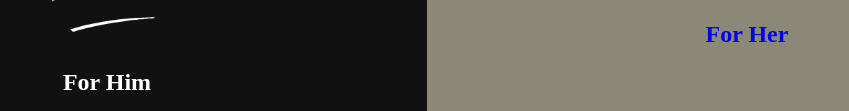
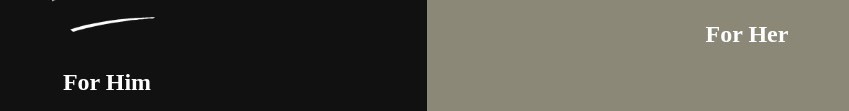
Before and after one commit to gmoinak001/Credo, a plain HTML site: page index.html in a window 1280 px wide. Shown: the part 450-561 px from the top of the page, without its empty margins (213-1062 px from the left). Drawn offline with Linux system fonts and the light colour scheme.

Commit message:
index updated

```diff
--- a/index.html
+++ b/index.html
@@ -14,7 +14,8 @@
 <div class="split right">
   <a href="/"><div class="centered">
     <img src="images/her.png" alt="Avatar her">
-    <h2>For Her</h2>
+  </br>
+    <h2 style="color:#ffffff;">For Her</h2>
   </div></a>
 </div>
 </body>
```
